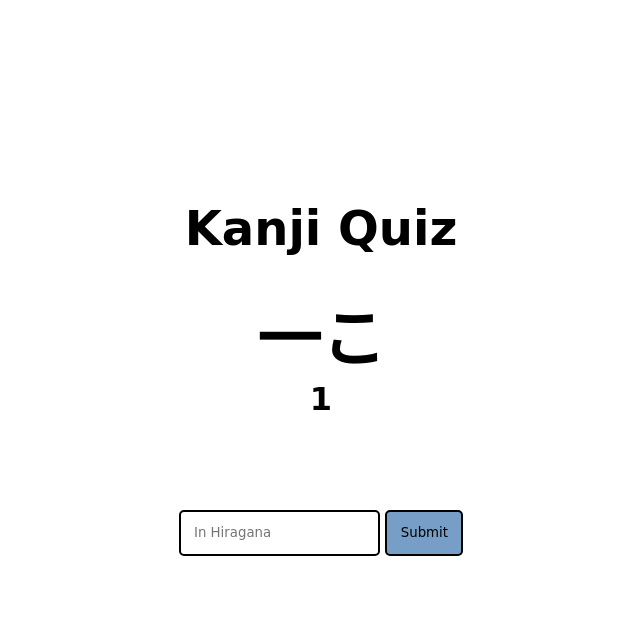
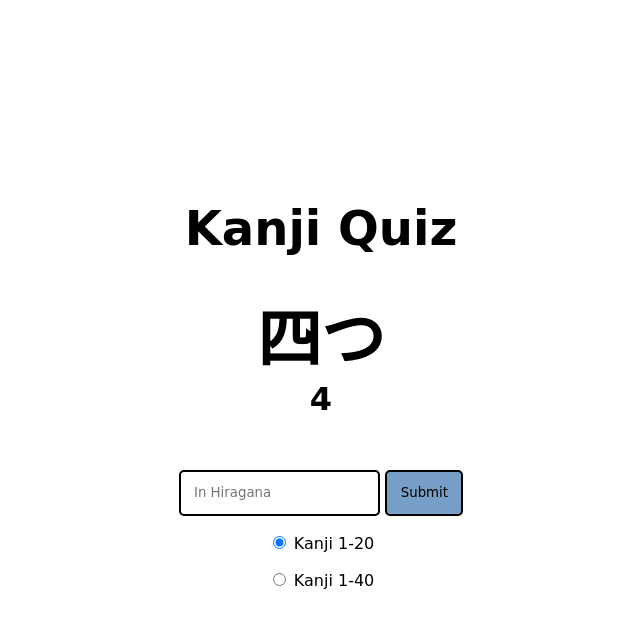
Before and after one commit to JosiahBaumgartner/Kanji-Quiz, a plain HTML site: page index.html in a window 1280 px wide. Both pictures are taken after typing "Sample" into the empty fields and a click on the button "Submit". Shown: the whole page, without its empty margins (319-959 px from the left). Drawn offline with Linux system fonts and the light colour scheme; a web font is replaced by a local one.

Commit message:
Add Group Selectors

```diff
--- a/css/style.css
+++ b/css/style.css
@@ -32,7 +32,11 @@ button, input {
   padding: 1em;
   border: 2px solid black;
   border-radius: 5px;
-  margin-top: 60px;
+  margin-top: 20px;
+}
+
+.checkbox {
+  display: block;
 }
 
 button {
--- a/index.html
+++ b/index.html
@@ -20,6 +20,14 @@
   <form id="form">
     <input type="text" placeholder="In Hiragana" id="input" autocomplete="off" autofocus></input>
     <button type="button" id="button">Submit</button>
+<div class="checkbox">
+    <input type="radio" id="group1" name="kanjiGroup" value="group1" checked="checked">
+    <label for="group1"> Kanji 1-20 </label>
+  </div>
+  <div class="checkbox">
+    <input type="radio" id="group2" name="kanjiGroup" value="group2" >
+    <label for="group2"> Kanji 1-40 </label><br>
+  </div>
   </form>
   </div>
   <script src="js/script.js"></script>
--- a/js/script.js
+++ b/js/script.js
@@ -40,7 +40,7 @@ const kanjiList = [
   {Kanji:"二十日",Hiragana:"はつか",English:"The 20th"}
   ];
 
-let randomNum = Math.floor(Math.random() * kanjiList.length);
+let randomNum = Math.floor(Math.random() * 20);
 
 function eval(){
   event.preventDefault();
@@ -52,15 +52,17 @@ function eval(){
     document.querySelector("#kanji").textContent = "Incorrect!";
     document.querySelector("#kanji").classList.add("incorrect");
     document.querySelector("#input").textContent = "";
-    document.querySelector("#english").style.display = "none";
   }
   setTimeout(function(){
-  randomNum = Math.floor(Math.random() * 7);;
+  if(document.querySelector("#group1").checked === true){
+    randomNum = Math.floor(Math.random() * 20);
+  } else if(document.querySelector("#group2").checked === true){
+    randomNum = Math.floor(Math.random() * 40);
+  }
   document.querySelector("#kanji").textContent = kanjiList[randomNum].Kanji;
   document.querySelector("#english").textContent = kanjiList[randomNum].English;
   document.querySelector("#kanji").classList.remove("correct", "incorrect");
   document.querySelector("#input").value = "";
-  document.querySelector("#english").style.display = "block";
   }, 1000);
 }
 
```
